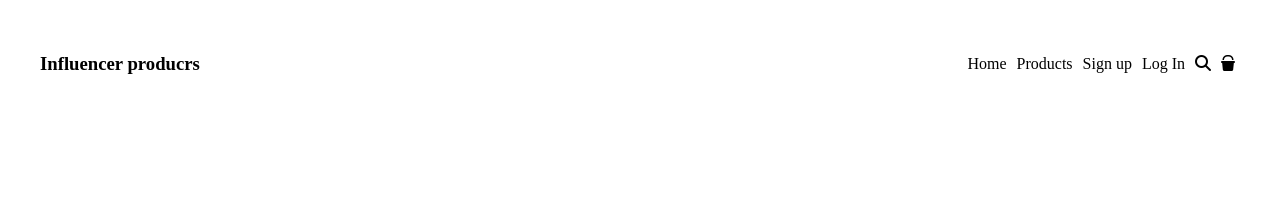
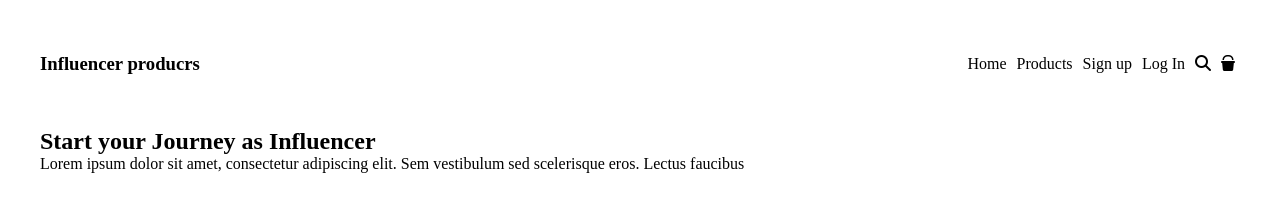
Before and after one commit to forhad9009/influencer-products.css, a plain HTML site: page index.html in a window 1280 px wide. Drawn offline with Linux system fonts and the light colour scheme.

Commit message:
main details

```diff
--- a/index.html
+++ b/index.html
@@ -21,5 +21,15 @@
             </ul>
         </nav>
     </header>
+    <main>
+        <section class="container">
+            <div class="details">
+                <h2 class="title">Start your Journey as Influencer</h2>
+                <p>Lorem ipsum dolor sit amet, consectetur adipiscing elit. Sem
+                    vestibulum sed scelerisque eros. Lectus faucibus</p>
+
+            </div>
+        </section>
+    </main>
 </body>
 </html>
```
